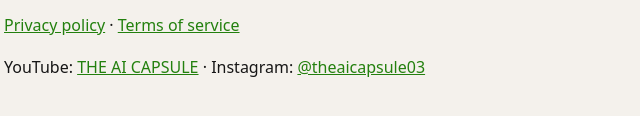
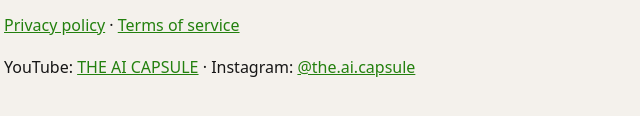
Before and after one commit to shoaibmirjat3-jpg/aicapsule, a plain HTML site: page index.html in a window 1280 px wide. Shown: the part 262-378 px from the top of the page, 296-936 px from the left. Drawn offline with Linux system fonts and the light colour scheme.

Commit message:
Add files via upload

```diff
--- a/index.html
+++ b/index.html
@@ -18,7 +18,7 @@
   <p>Short videos about AI tools, Claude Code tricks and open-source repos, in simple Hindi/Urdu.</p>
   <p><strong>AI Capsule Publisher</strong> is the channel's own internal tool. It uploads our own videos to our own YouTube channel, Instagram account and Facebook Page, and reads our own channel statistics. It is not offered to the public.</p>
   <p><a href="privacy.html">Privacy policy</a> · <a href="terms.html">Terms of service</a></p>
-  <p>YouTube: <a href="https://www.youtube.com/channel/UCR-XobLXr8EEbPQep1pygwQ">THE AI CAPSULE</a> · Instagram: <a href="https://www.instagram.com/theaicapsule03/">@theaicapsule03</a></p>
+  <p>YouTube: <a href="https://www.youtube.com/channel/UCR-XobLXr8EEbPQep1pygwQ">THE AI CAPSULE</a> · Instagram: <a href="https://www.instagram.com/the.ai.capsule/">@the.ai.capsule</a></p>
 </main>
 </body>
 </html>
```
